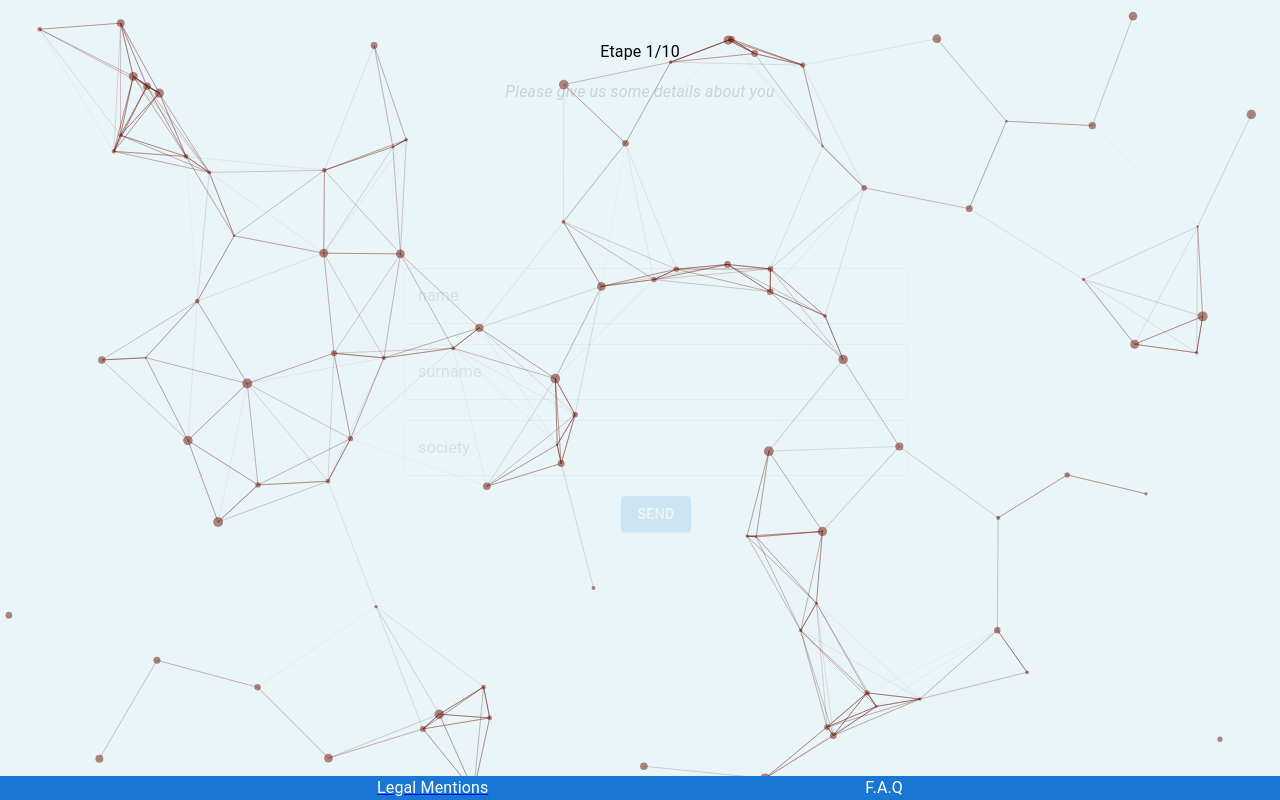
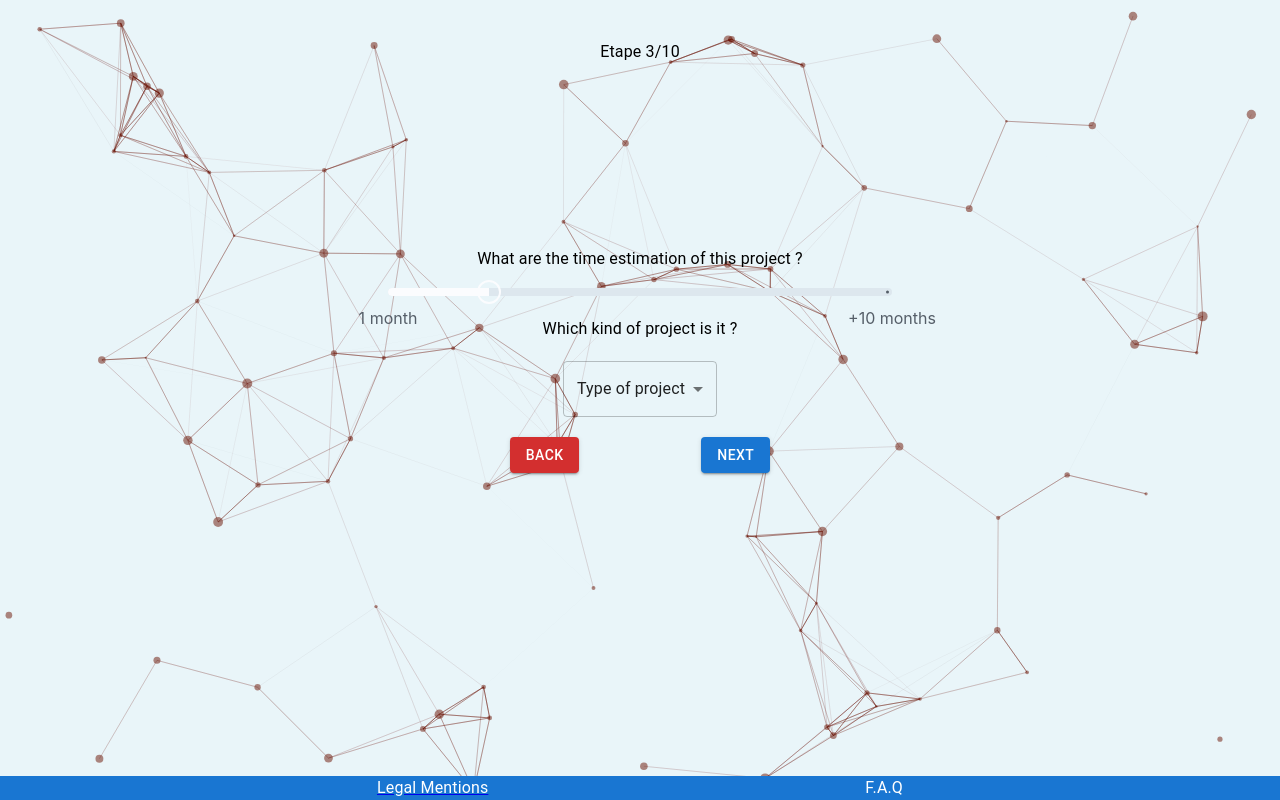
Before and after one commit to MarthL/survey, a React (Create React App) app: page / in a window 1280 px wide. Built offline with nearby package versions, Linux system fonts and the light colour scheme.

Commit message:
add back button on step4

```diff
--- a/src/components/Stepper/Step4/WebStaticForm.tsx
+++ b/src/components/Stepper/Step4/WebStaticForm.tsx
@@ -203,10 +203,10 @@ export function WebStaticForm(props: any): JSX.Element {
 
 
               <Box textAlign="center" display="flex" alignItems='center' justifyContent='space-evenly'>
-                <Button variant="contained" color="error" onClick={() => setCount(5)}> Back </Button>
+                <Button variant="contained" color="error" onClick={() => setCount(3)}> Back </Button>
                 <Button variant="contained" type="submit"
                   onClick={() => {
-                    return;
+                    setCount(5)
                   }}> Next </Button>
               </Box>
             </Container>
--- a/src/components/Stepper/StepperComponent.tsx
+++ b/src/components/Stepper/StepperComponent.tsx
@@ -14,7 +14,7 @@ import { Step4 } from './Step4';
 
 export function StepperComponent(props: any): JSX.Element {
 
-  const [count, setCount] = useState(1); // set to 1 by default, change for debug
+  const [count, setCount] = useState(3); // set to 1 by default, change for debug
   const maxCount: any = 10;
   const [type, setType] = useState('');
 
```
